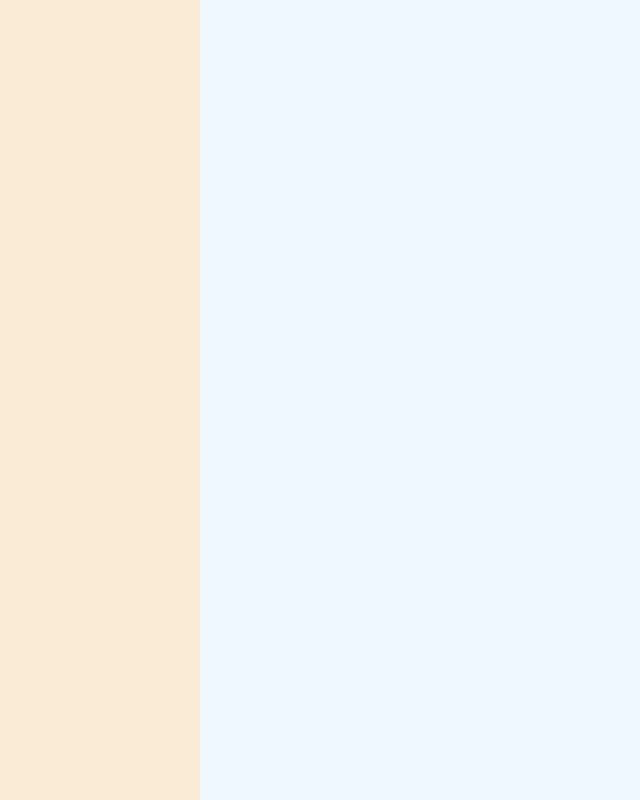
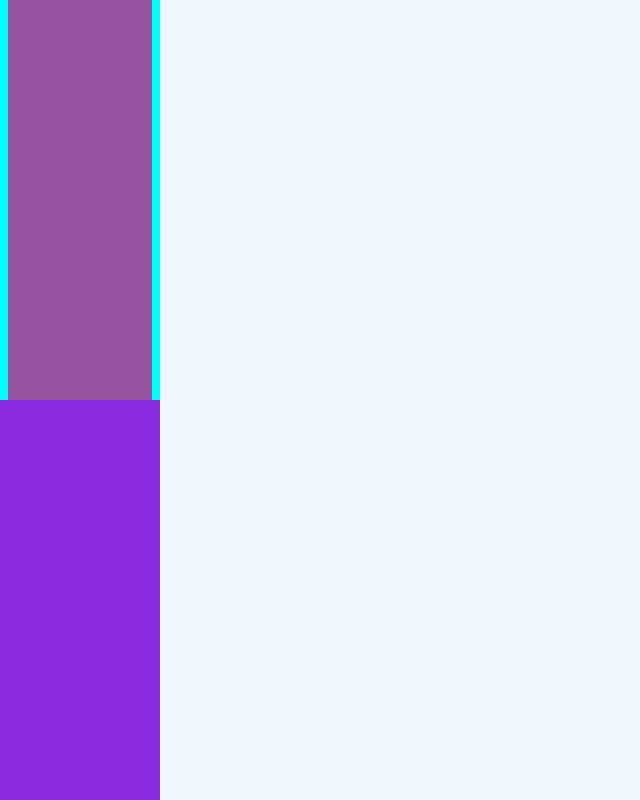
Before and after one commit to novaprospectCAU/JSDraw, a plain HTML site: page index.html in a window 1280 px wide. Shown: the whole page, without its empty margins (0-640 px from the left). Drawn offline with Linux system fonts and the light colour scheme.

Commit message:
일부 레이아웃에 수정을 가했습니다.

```diff
--- a/index.html
+++ b/index.html
@@ -4,11 +4,17 @@
     <meta charset="UTF-8" />
     <meta name="viewport" content="width=device-width, initial-scale=1.0" />
     <link href="./srcs/layout/style.css" rel="stylesheet" />
+    <link href="./srcs/pad/pad.css" rel="stylesheet" />
     <title>drawing pad</title>
   </head>
   <body>
     <div class="background">
-      <div class="pad wrapper"></div>
+      <div class="pad wrapper">
+        <div class="tool wrapper">
+          <div class="tool panel"></div>
+        </div>
+        <div class="color wrapper"></div>
+      </div>
       <div class="canvas wrapper"></div>
     </div>
   </body>
--- a/srcs/layout/style.css
+++ b/srcs/layout/style.css
@@ -18,11 +18,15 @@ body {
 }
 
 .pad.wrapper {
+  display: flex;
+  flex-direction: column;
+  justify-content: center;
+  align-items: stretch;
+
   flex-wrap: 0;
-  flex-basis: 120px;
+  flex-basis: 160px;
   flex-shrink: 0;
 
-  padding: 40px;
   background-color: antiquewhite;
 }
 
@@ -31,6 +35,5 @@ body {
   flex-basis: 90%;
   flex-shrink: 1;
 
-  padding: 40px;
   background-color: aliceblue;
 }
--- /dev/null
+++ b/srcs/pad/pad.css
@@ -0,0 +1,38 @@
+.tool.wrapper {
+  display: flex;
+  flex-direction: row;
+  justify-content: center;
+  align-items: center;
+
+  flex-grow: 0;
+  flex-shrink: 0;
+  flex-basis: 50%;
+
+  background-color: aqua;
+
+  height: 50%;
+  width: 100%;
+}
+
+.color.wrapper {
+  display: grid;
+
+  flex-grow: 0;
+  flex-shrink: 0;
+  flex-basis: 50%;
+
+  background-color: blueviolet;
+
+  height: 50%;
+  width: 100%;
+}
+
+.tool.panel {
+  flex-grow: 0;
+  flex-shrink: 0;
+  flex-basis: 90%;
+
+  background-color: rgb(150, 83, 159);
+
+  height: 100%;
+}
```
